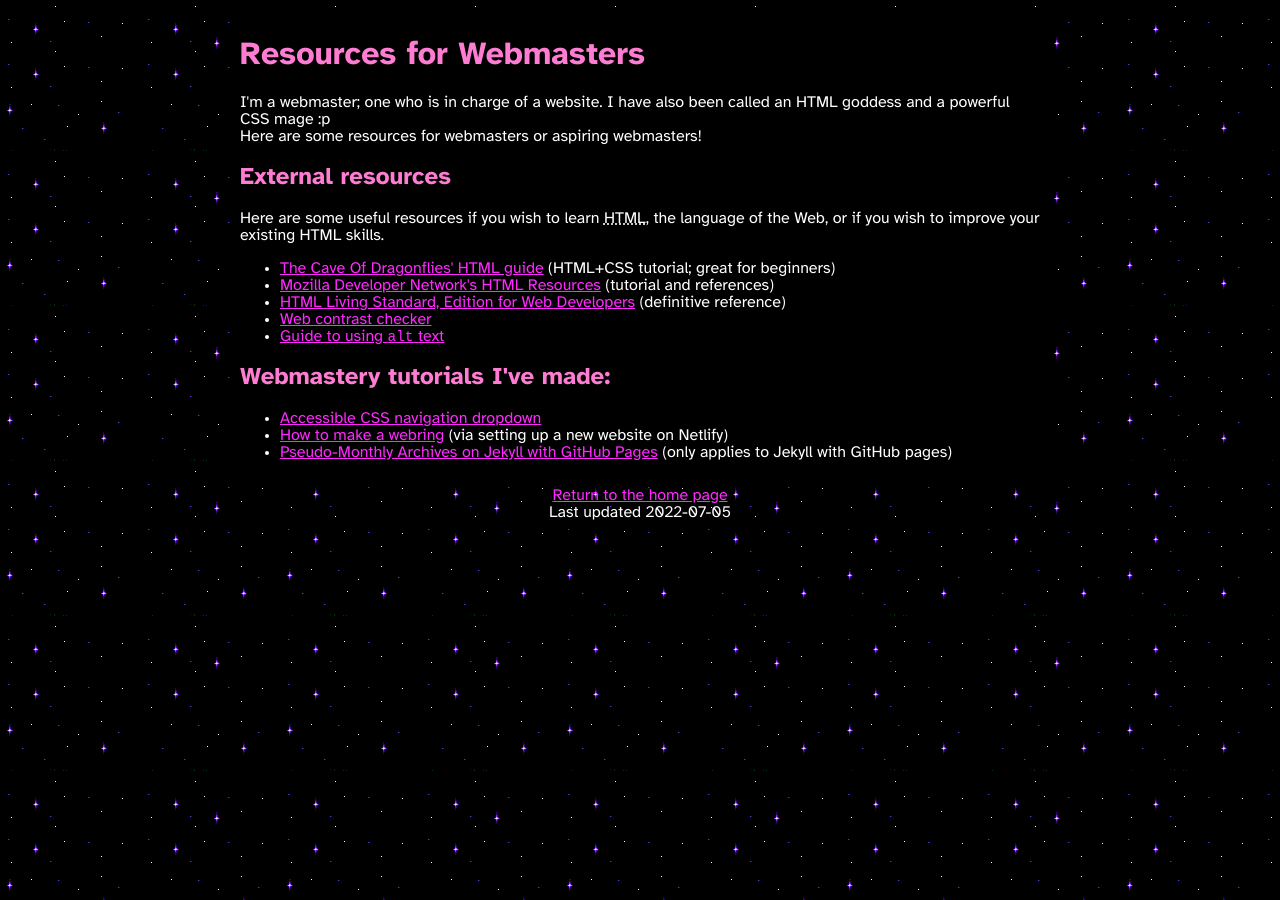
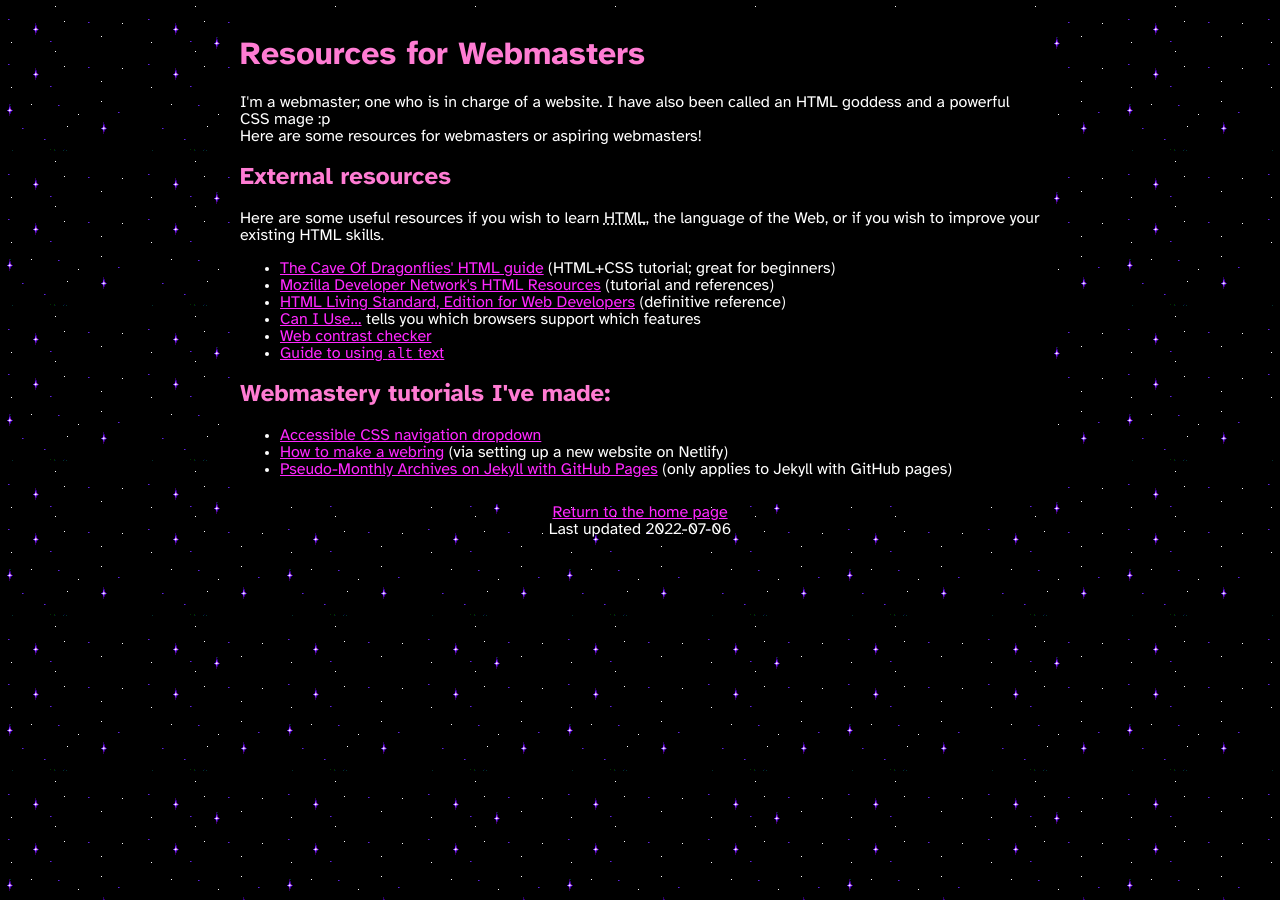
Before and after one commit to mincerafter42/mincerafter42.github.io, a Jekyll site: the page built from webmastery.md, in a window 1280 px wide. Built offline with Jekyll 4.4.1, drawn with Linux system fonts in a browser that asks for light colours.

Commit message:
Added Can I Use to webmastery links

```diff
--- a/webmastery.md
+++ b/webmastery.md
@@ -1,7 +1,7 @@
 ---
 title: Webmastery
 layout: default
-last_modified_at: 2022-07-05
+last_modified_at: 2022-07-06
 ---
 # Resources for Webmasters
 I'm a webmaster; one who is in charge of a website. I have also been called an HTML goddess and a powerful CSS mage :p
@@ -13,6 +13,7 @@ Here are some useful resources if you wish to learn <abbr title="HyperText Marku
 - [The Cave Of Dragonflies' HTML guide](https://www.dragonflycave.com/html-guide) (HTML+CSS tutorial; great for beginners)
 - [Mozilla Developer Network's HTML Resources](https://developer.mozilla.org/en-US/docs/Web/HTML) (tutorial and references)
 - [HTML Living Standard, Edition for Web Developers](https://html.spec.whatwg.org/dev/) (definitive reference)
+- [Can I Use...](https://caniuse.com/) tells you which browsers support which features
 - [Web contrast checker](https://contrastchecker.com)
 - [Guide to using `alt` text](https://www.w3.org/WAI/tutorials/images/)
 
```
